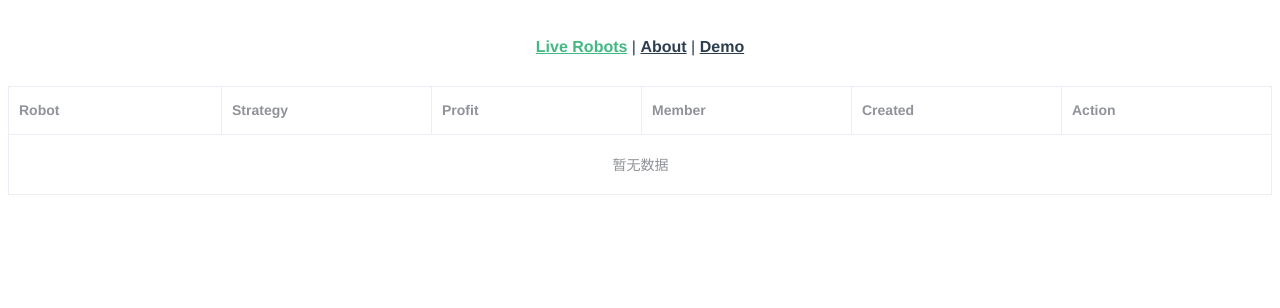
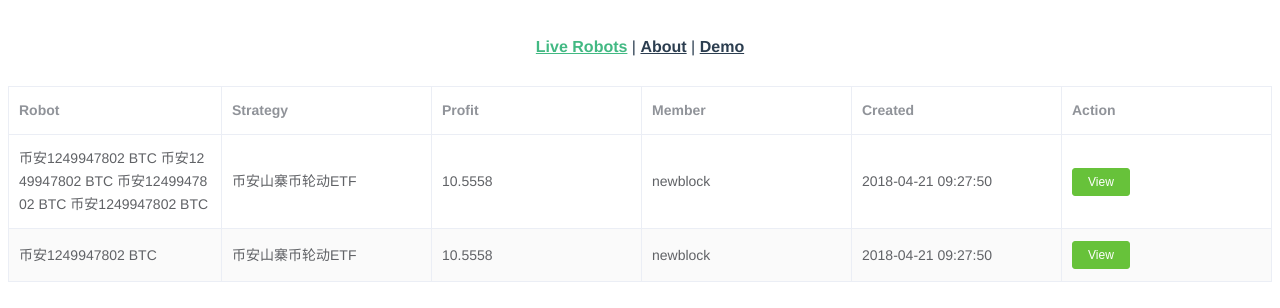
Before and after one commit to mercurius-hackathon/mercurius-web, a Vue app: page / in a window 1280 px wide. Shown: the top 308 px of the page. Built offline with nearby package versions, Linux system fonts and the light colour scheme; a small style sheet from the web is missing.

Commit message:
mock data

```diff
--- a/src/components/GridTable.vue
+++ b/src/components/GridTable.vue
@@ -4,7 +4,7 @@
   <el-table
     :data="tableData"
     @selection-change="handleSelectionChange"
-    highlight-current-row
+    show-overflow-tooltip
     stripe
     border>
     <!-- 可选择 -->
@@ -35,7 +35,6 @@
           <el-button v-if="operation.name === 'placeholder'" size="mini" :key="scope.row.id" style="display: none"> </el-button>
           <el-button
             v-if="!operation.name"
-            v-has="operation.perms"
             size="mini"
             :type="operation.type"
             :key="scope.row.id"
--- a/src/views/Live.vue
+++ b/src/views/Live.vue
@@ -21,7 +21,7 @@ const TABLECONFIG = {
   columns: [
     {
       label: "Robot",
-      dataIndex: "robot"
+      dataIndex: "name"
     },
     {
       label: "Strategy",
@@ -42,7 +42,7 @@ const TABLECONFIG = {
   ],
   operations: [
     {
-      label: "view",
+      label: "View",
       type: "success"
     }
   ]
@@ -53,7 +53,21 @@ export default {
   computed: {},
   data() {
     return {
-      TABLECONFIG
+      TABLECONFIG,
+      // TODO: remove this mock
+      tableData: [{
+        name: '币安1249947802 BTC 币安1249947802 BTC 币安1249947802 BTC 币安1249947802 BTC',
+        strategy: '币安山寨币轮动ETF',
+        profit: 10.5558,
+        member: 'newblock',
+        created: '2018-04-21 09:27:50'
+      }, {
+        name: '币安1249947802 BTC',
+        strategy: '币安山寨币轮动ETF',
+        profit: 10.5558,
+        member: 'newblock',
+        created: '2018-04-21 09:27:50'
+      }]
     };
   },
   created() {},
```
